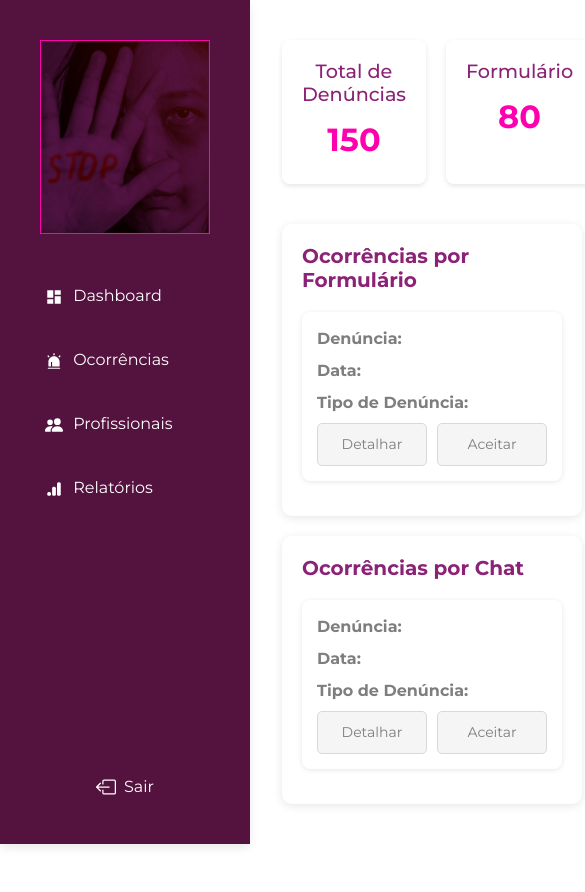
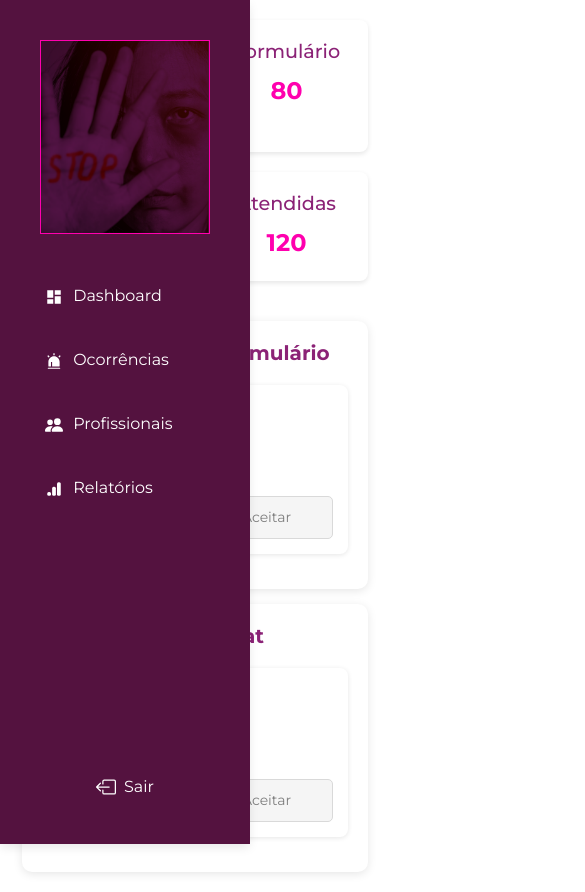
Before and after one commit to LucasGuedes-s/Libertlla, a Vue app in the folder front-end/: page /dashboard in a window 390 px wide. Shown: the top 892 px of the page, 585 px wide, since content can reach past the window. Before the commit the page ends 844 px from the top, so only its background shows below. Built offline with nearby package versions, Linux system fonts and the light colour scheme.

Commit message:
Adicionando Responsividade na Tela de Dashboard

```diff
--- a/front-end/src/views/DashboardView.vue
+++ b/front-end/src/views/DashboardView.vue
@@ -144,6 +144,25 @@
   font-family: 'Montserrat', sans-serif;
   font-size: 14px;
 }
+@media (max-width: 768px) {
+  .dashboard {
+    margin-left: 0;
+    padding: 10px;
+  }
+
+  .section_contagemdedenuncias {
+    grid-template-columns: repeat(2, 1fr);
+  }
+
+  .div_ocorrencias {
+    flex-direction: column;
+    gap: 15px;
+  }
+
+  .card_contagem p {
+    font-size: 24px;
+  }
+}
 </style>
 
 <script>
```
